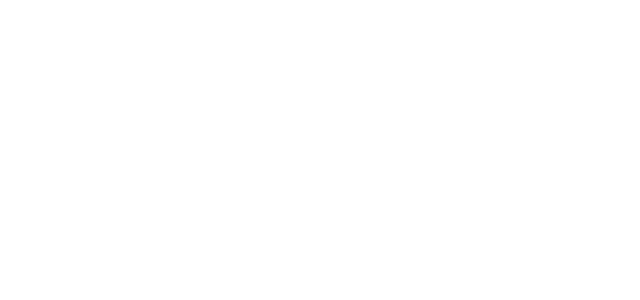
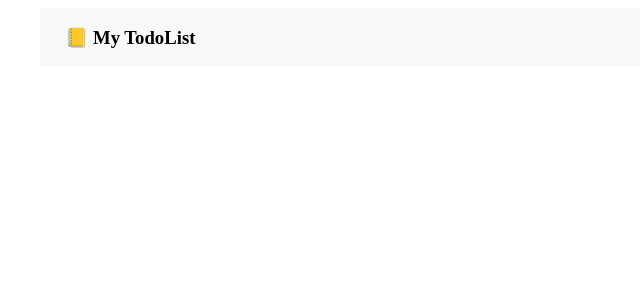
Before and after one commit to devjjin/redux-todolist-assignment, a React (Create React App) app: page / in a window 1280 px wide. Shown: the top 300 px of the page, without its empty margins (0-640 px from the left). Built offline with nearby package versions, Linux system fonts and the light colour scheme.

Commit message:
Feat: header 컴포넌트 home에 추가

```diff
--- a/src/pages/Home.jsx
+++ b/src/pages/Home.jsx
@@ -1,10 +1,13 @@
 import React from 'react';
 import Layout from "../shared/Layout";
+import TodoHeader from '../components/TodoHeader';
 
 const Home = () => {
   return (
     <div>
-      <Layout></Layout>
+      <Layout>
+        <TodoHeader />
+      </Layout>
     </div>
   );
 };
```
